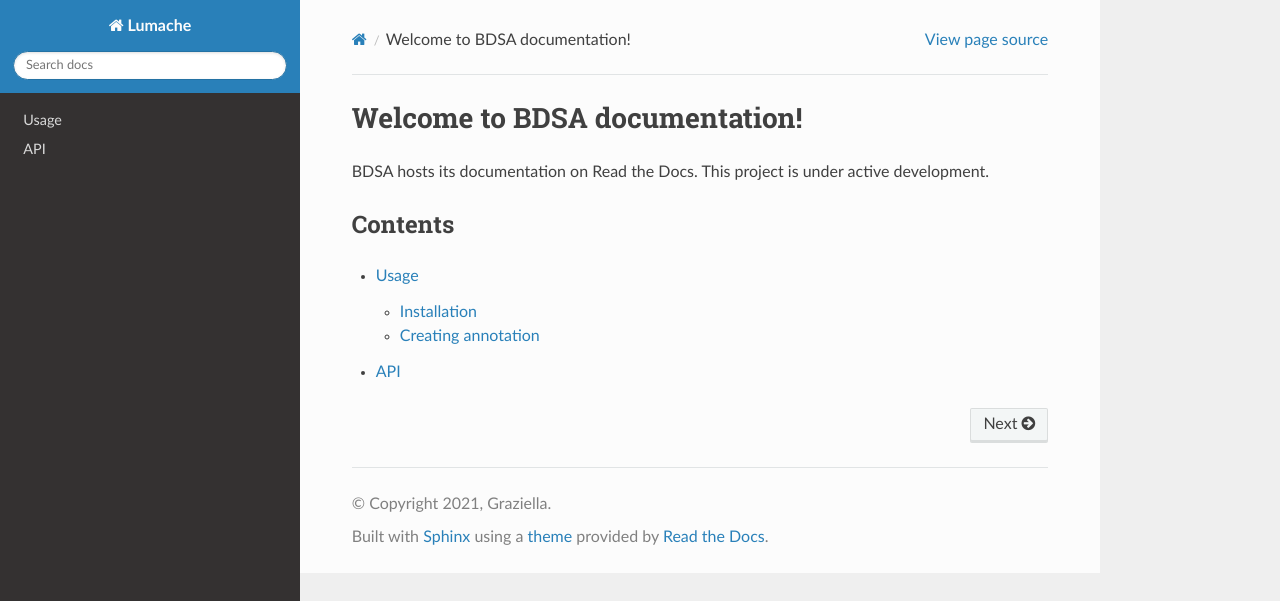
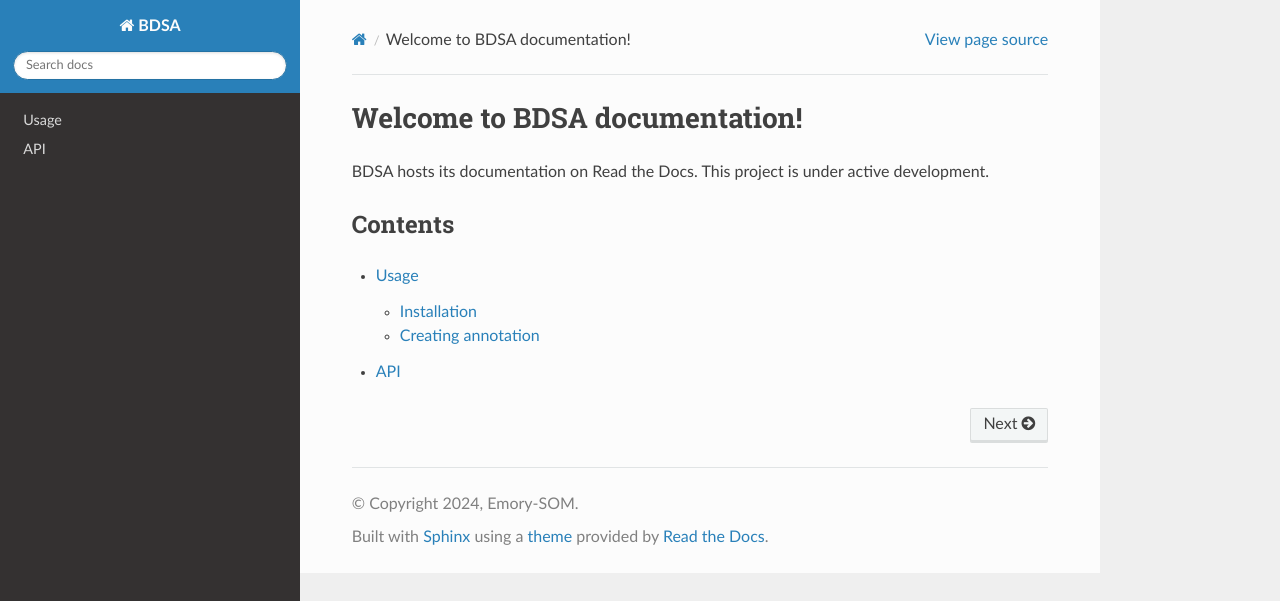
Before and after one commit to Gutman-Lab/bdsa-readthedocs, a Sphinx documentation site: the page built from docs/source/index.rst, in a window 1280 px wide. Shown: the top 601 px of the page. Built offline with Sphinx 7.4.7 and the Read the Docs theme 3.1.0, drawn with Linux system fonts in a browser that asks for light colours.

Commit message:
Update conf.py

```diff
--- a/docs/source/conf.py
+++ b/docs/source/conf.py
@@ -2,12 +2,12 @@
 
 # -- Project information
 
-project = 'Lumache'
-copyright = '2021, Graziella'
-author = 'Graziella'
+project = 'BDSA'
+copyright = '2024, Emory-SOM'
+author = 'CarlosCandano'
 
 release = '0.1'
-version = '0.1.0'
+version = '0.1.1'
 
 # -- General configuration
 
```
